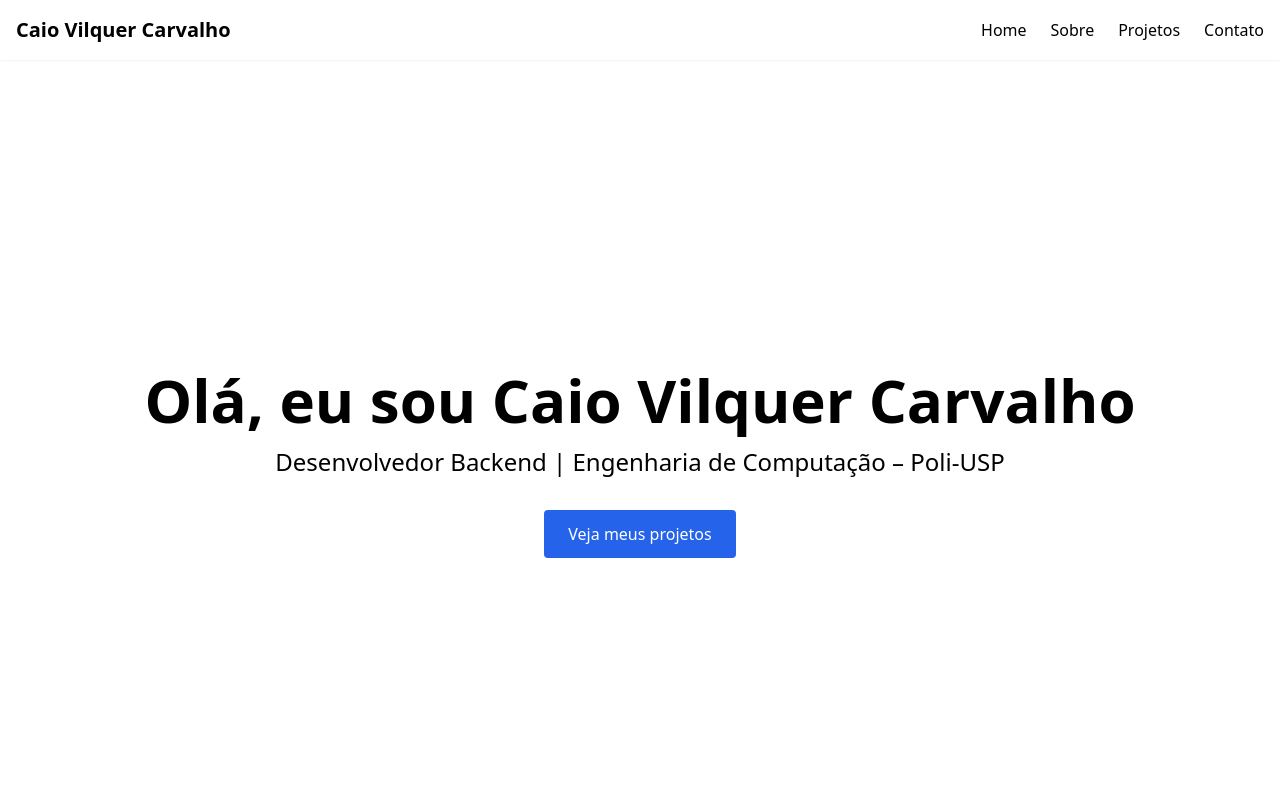
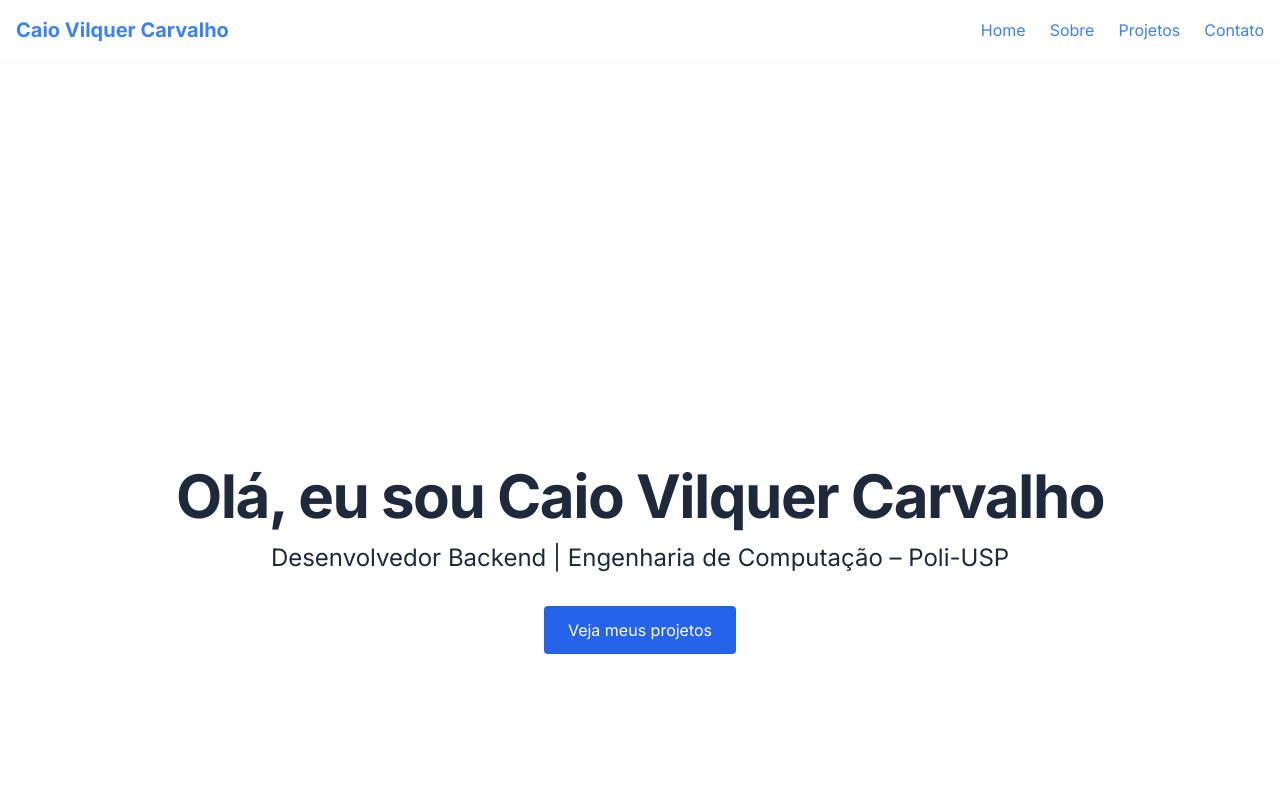
Before and after one commit to caiovilquer/portifolio, a React (Vite) app: page / in a window 1280 px wide. Shown: the top 800 px of the page. Built offline with nearby package versions, Linux system fonts and the light colour scheme.

Commit message:
feat: enhance styling and structure with Tailwind CSS and smooth scrolling

```diff
--- a/src/index.css
+++ b/src/index.css
@@ -1,5 +1,183 @@
+@import url('https://fonts.googleapis.com/css2?family=Inter:wght@300;400;500;600;700&family=Fira+Code:wght@400;500&display=swap');
+
 @tailwind base;
 @tailwind components;
 @tailwind utilities;
 
-/* Scroll suave já ativado via classe scroll-smooth no <html> */
+:root {
+  --primary: #3b82f6;
+  --primary-dark: #2563eb;
+  --secondary: #64748b;
+  --dark: #1e293b;
+  --light: #f8fafc;
+  --background: #ffffff;
+  --card: #ffffff;
+  --border: #e2e8f0;
+}
+
+.dark {
+  --primary: #60a5fa;
+  --primary-dark: #3b82f6;
+  --secondary: #94a3b8;
+  --dark: #f8fafc;
+  --light: #0f172a;
+  --background: #0f172a;
+  --card: #1e293b;
+  --border: #334155;
+}
+
+@layer base {
+  html {
+    scroll-behavior: smooth;
+    font-family: 'Inter', sans-serif;
+  }
+
+  body {
+    @apply bg-[var(--background)] text-[var(--dark)] antialiased transition-colors duration-200;
+  }
+
+  h1, h2, h3, h4, h5, h6 {
+    @apply font-bold leading-tight tracking-tight;
+  }
+
+  h1 {
+    @apply text-4xl md:text-5xl lg:text-6xl;
+  }
+
+  h2 {
+    @apply text-3xl md:text-4xl;
+  }
+
+  h3 {
+    @apply text-2xl md:text-3xl;
+  }
+
+  p {
+    @apply leading-relaxed;
+  }
+
+  a {
+    @apply text-[var(--primary)] hover:text-[var(--primary-dark)] transition-colors duration-200;
+  }
+
+  code {
+    font-family: 'Fira Code', monospace;
+    @apply text-sm bg-slate-100 dark:bg-slate-800 px-1.5 py-0.5 rounded;
+  }
+}
+
+@layer components {
+  .container {
+    @apply max-w-7xl mx-auto px-4 md:px-6 lg:px-8;
+  }
+
+  .btn {
+    @apply inline-flex items-center justify-center px-6 py-3 bg-[var(--primary)] text-white rounded-md
+           hover:bg-[var(--primary-dark)] transition-all duration-200 font-medium
+           focus:outline-none focus:ring-2 focus:ring-[var(--primary)] focus:ring-offset-2
+           dark:focus:ring-offset-slate-900;
+  }
+
+  .btn-outline {
+    @apply inline-flex items-center justify-center px-6 py-3 border border-[var(--primary)] text-[var(--primary)]
+           rounded-md hover:bg-[var(--primary)] hover:text-white transition-all duration-200 font-medium;
+  }
+
+  .card {
+    @apply bg-[var(--card)] border border-[var(--border)] rounded-lg shadow-sm p-6
+           hover:shadow-md transition-shadow duration-200;
+  }
+
+  .section {
+    @apply py-16 md:py-24;
+  }
+
+  .section-title {
+    @apply text-3xl md:text-4xl font-bold mb-12 text-center relative
+           after:content-[''] after:absolute after:w-20 after:h-1 after:bg-[var(--primary)]
+           after:bottom-[-0.75rem] after:left-1/2 after:-translate-x-1/2;
+  }
+
+  .nav-link {
+    @apply text-[var(--dark)] hover:text-[var(--primary)] relative
+           after:absolute after:bottom-[-4px] after:left-0 after:h-[2px]
+           after:w-0 after:bg-[var(--primary)] after:transition-all after:duration-200
+           hover:after:w-full;
+  }
+
+  .nav-link.active {
+    @apply text-[var(--primary)] after:w-full;
+  }
+
+  .tech-tag {
+    @apply inline-block text-xs font-medium px-2.5 py-1 rounded-full bg-slate-100
+           text-slate-700 dark:bg-slate-800 dark:text-slate-300 mr-2 mb-2;
+  }
+
+  .project-grid {
+    @apply grid gap-6 md:gap-8 grid-cols-1 md:grid-cols-2 lg:grid-cols-3;
+  }
+
+  .project-grid > div > div {
+    @apply bg-slate-50 border border-slate-200
+           dark:bg-gray-800 dark:border-gray-700
+           shadow-md hover:shadow-lg;
+  }
+
+  .project-grid > div > div h3 {
+    @apply text-slate-800 dark:text-white;
+  }
+
+  .project-grid > div > div p {
+    @apply text-slate-600 dark:text-gray-300;
+  }
+
+  .project-grid > div > div .tech-tag {
+    @apply bg-slate-200 text-slate-700
+           dark:bg-slate-700 dark:text-slate-300;
+  }
+
+  .project-grid span[class*="flex items-center gap-1 px-3 py-1"] {
+    @apply bg-blue-50 text-blue-800 border border-blue-100
+           dark:bg-gray-700 dark:text-gray-300 dark:border-gray-600;
+  }
+
+  .project-grid span[class*="flex items-center gap-1 px-3 py-1"] svg {
+    @apply text-blue-600 dark:text-gray-400;
+  }
+
+  /* Smooth content fade in */
+  .fade-in {
+    @apply opacity-0 translate-y-4;
+    animation: fadeInUp 0.6s ease-out forwards;
+  }
+
+  @keyframes fadeInUp {
+    from {
+      opacity: 0;
+      transform: translateY(1rem);
+    }
+    to {
+      opacity: 1;
+      transform: translateY(0);
+    }
+  }
+}
+
+/* Subtle scroll styling */
+::-webkit-scrollbar {
+  width: 8px;
+}
+
+::-webkit-scrollbar-track {
+  background: transparent;
+}
+
+::-webkit-scrollbar-thumb {
+  background: var(--secondary);
+  border-radius: 4px;
+}
+
+::-webkit-scrollbar-thumb:hover {
+  background: var(--primary);
+}
--- a/src/main.tsx
+++ b/src/main.tsx
@@ -4,5 +4,7 @@ import App from "./App";
 import "./index.css";
 
 ReactDOM.createRoot(document.getElementById("root") as HTMLElement).render(
-  <App />
+  <React.StrictMode>
+    <App />
+  </React.StrictMode>
 );
```
